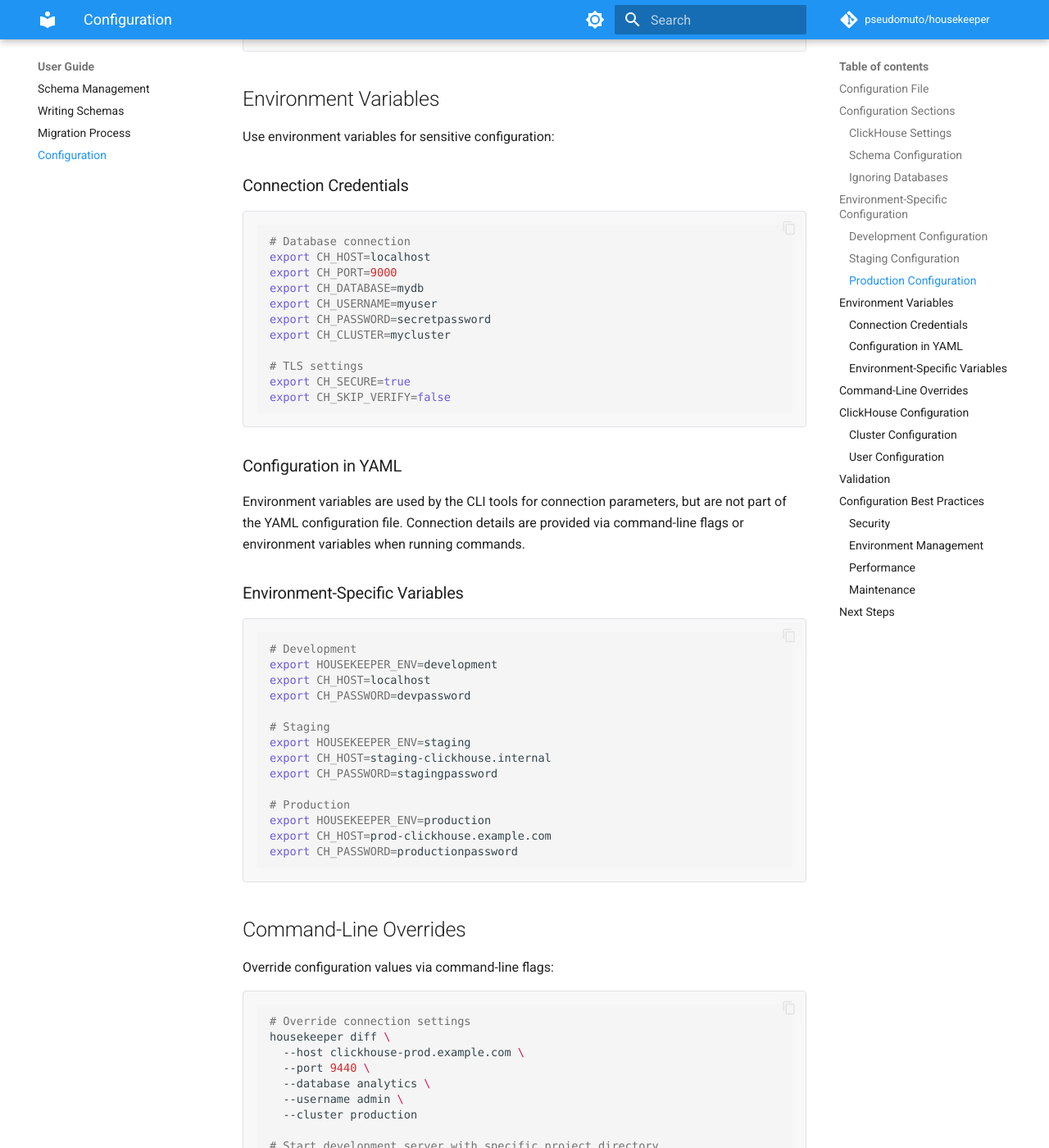
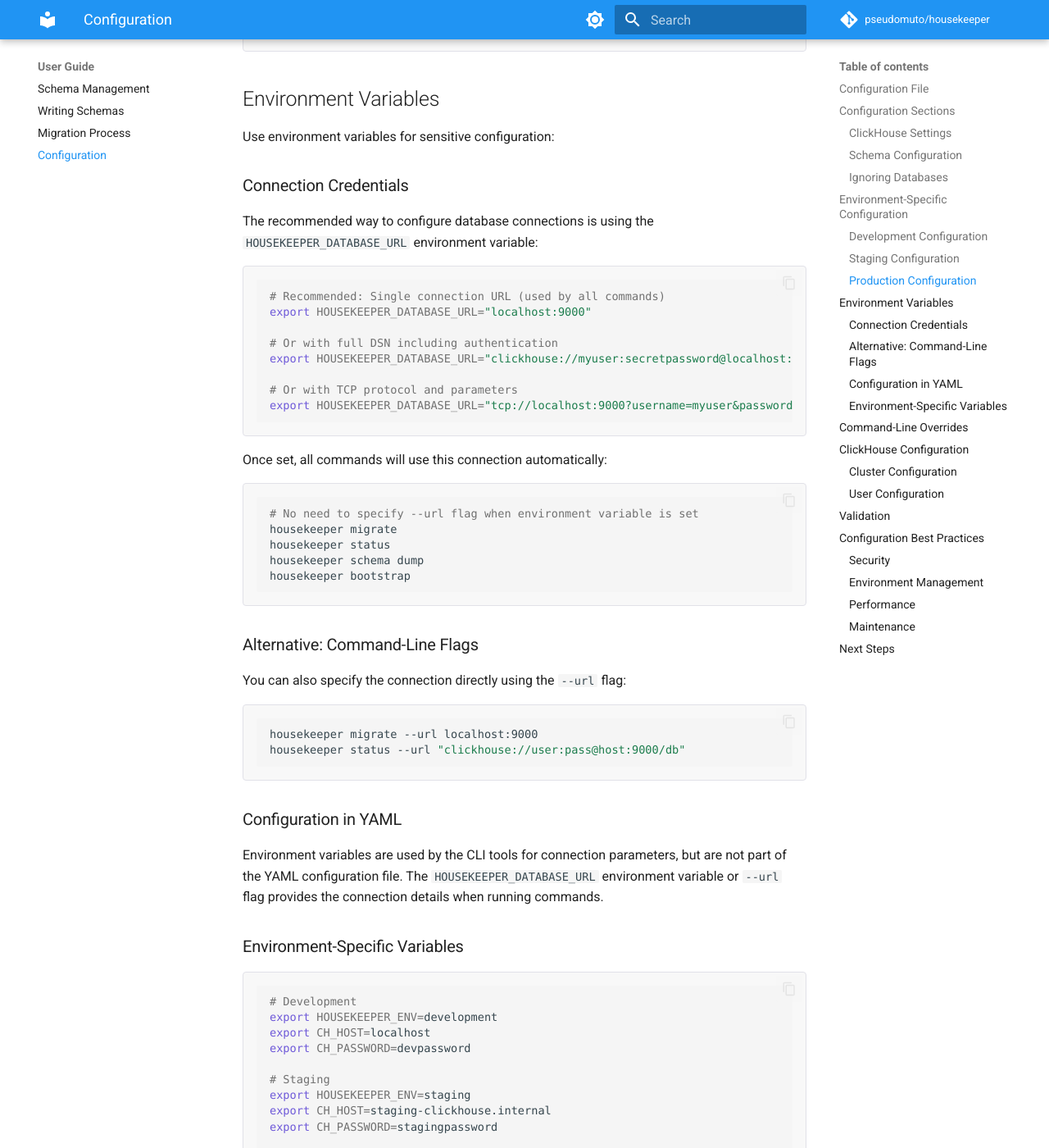
Before and after one commit to pseudomuto/housekeeper, an MkDocs documentation site: the page built from docs/user-guide/configuration.md, in a window 1280 px wide and 1400 px high, scrolled down 3016 px. Shown: the whole window at 82% size. Built offline with MkDocs 1.6.1 and Material for MkDocs 9.7.7, drawn with Linux system fonts in a browser that asks for light colours; comment, search, counter and statistics services are not loaded.

Commit message:
[cmd]: Unify database connection flags across all commands
All commands that connect to ClickHouse now use a consistent --url/-u flag
with HOUSEKEEPER_DATABASE_URL environment variable support. This replaces the
previous inconsistent usage where some commands used --dsn and others used
--url with different environment variables.

Changes:
- Add shared urlFlag variable in root.go for consistent flag definition
- Update migrate command: --dsn → --url
- Update status command: --dsn → --url
- Update schema dump and bootstrap to use shared urlFlag
- Change environment variable from CH_DATABASE_URL to HOUSEKEEPER_DATABASE_URL
- Update all tests to use new flag names and environment variable
- Update documentation to show environment variable as preferred approach

This provides a cleaner, more consistent interface for users who can now set
HOUSEKEEPER_DATABASE_URL once and have all commands use it automatically.

````diff
--- a/docs/user-guide/configuration.md
+++ b/docs/user-guide/configuration.md
@@ -132,23 +132,41 @@ Use environment variables for sensitive configuration:
 
 ### Connection Credentials
 
+The recommended way to configure database connections is using the `HOUSEKEEPER_DATABASE_URL` environment variable:
+
 ```bash
-# Database connection
-export CH_HOST=localhost
-export CH_PORT=9000
-export CH_DATABASE=mydb
-export CH_USERNAME=myuser
-export CH_PASSWORD=secretpassword
-export CH_CLUSTER=mycluster
+# Recommended: Single connection URL (used by all commands)
+export HOUSEKEEPER_DATABASE_URL="localhost:9000"
 
-# TLS settings
-export CH_SECURE=true
-export CH_SKIP_VERIFY=false
+# Or with full DSN including authentication
+export HOUSEKEEPER_DATABASE_URL="clickhouse://myuser:secretpassword@localhost:9000/mydb"
+
+# Or with TCP protocol and parameters
+export HOUSEKEEPER_DATABASE_URL="tcp://localhost:9000?username=myuser&password=secretpassword&database=mydb"
+```
+
+Once set, all commands will use this connection automatically:
+
+```bash
+# No need to specify --url flag when environment variable is set
+housekeeper migrate
+housekeeper status
+housekeeper schema dump
+housekeeper bootstrap
+```
+
+### Alternative: Command-Line Flags
+
+You can also specify the connection directly using the `--url` flag:
+
+```bash
+housekeeper migrate --url localhost:9000
+housekeeper status --url "clickhouse://user:pass@host:9000/db"
 ```
 
 ### Configuration in YAML
 
-Environment variables are used by the CLI tools for connection parameters, but are not part of the YAML configuration file. Connection details are provided via command-line flags or environment variables when running commands.
+Environment variables are used by the CLI tools for connection parameters, but are not part of the YAML configuration file. The `HOUSEKEEPER_DATABASE_URL` environment variable or `--url` flag provides the connection details when running commands.
 
 ### Environment-Specific Variables
 
````
Also changed, not shown: README.md (+28 -0 lines), docs/advanced/troubleshooting.md (+6 -6 lines), docs/getting-started/installation.md (+31 -0 lines), docs/user-guide/migration-process.md (+25 -4 lines), 10 other files.
